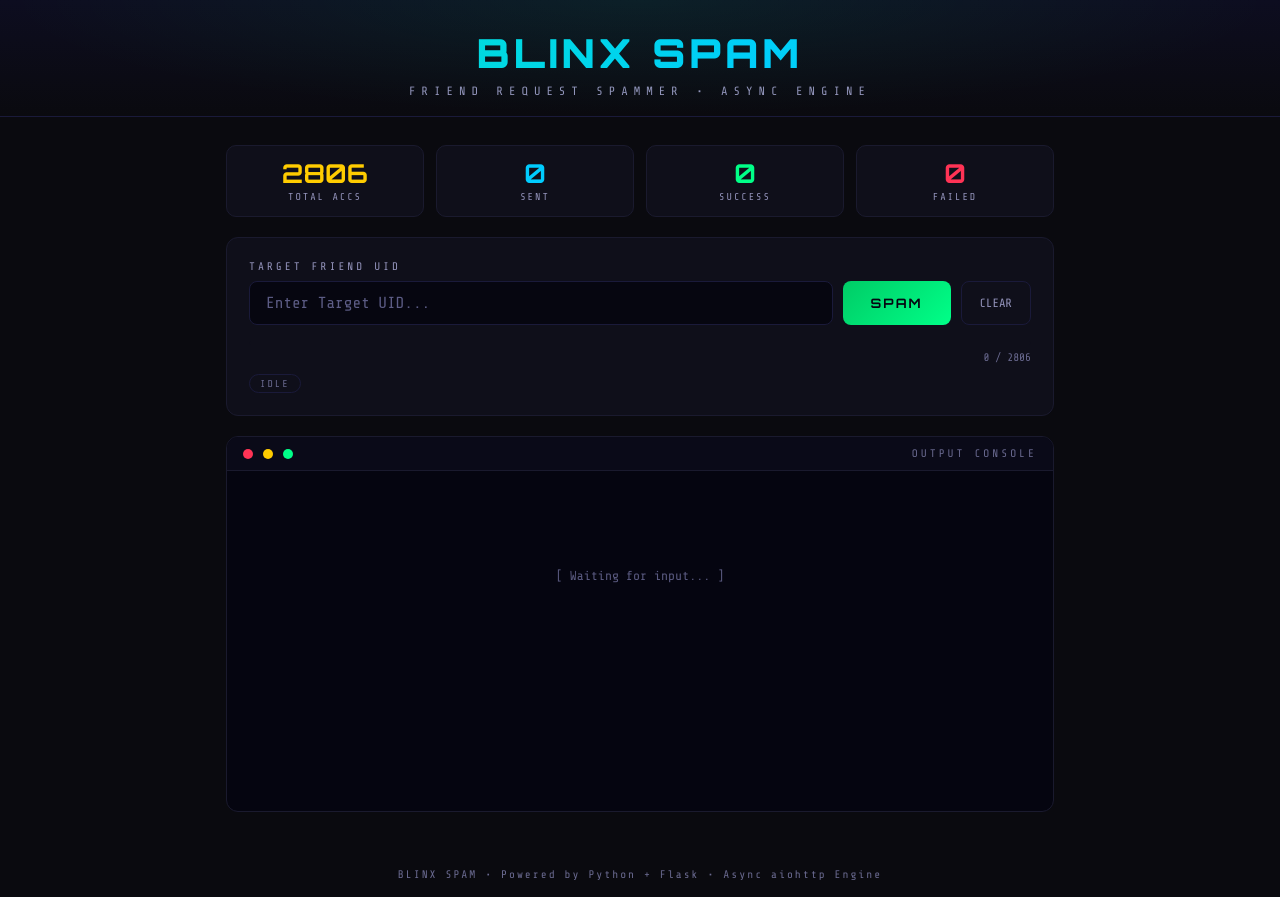
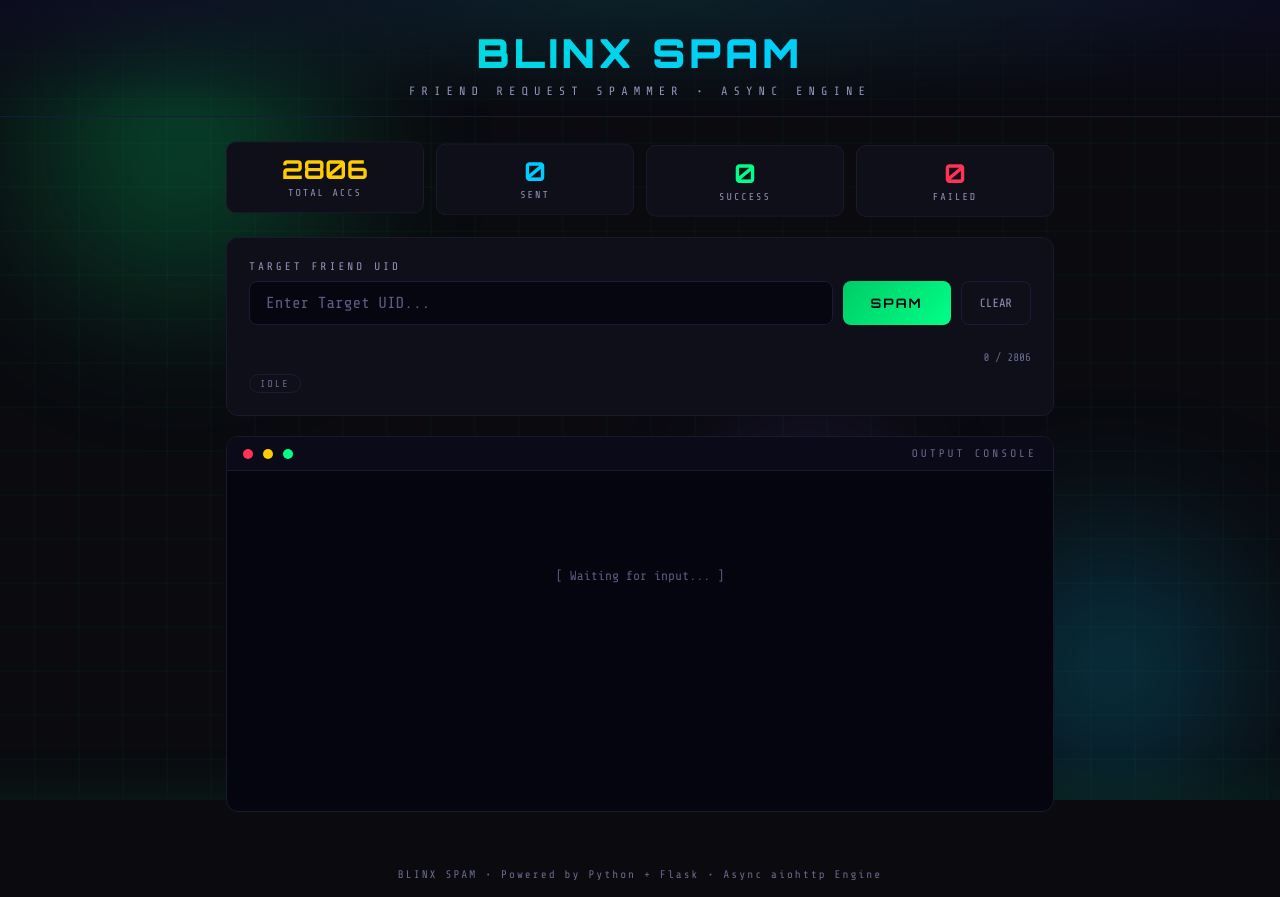
Before and after one commit to Tanyaku12/spam-request, a Flask app: page / in a window 1280 px wide. Run offline with Flask 3, Linux system fonts and the light colour scheme.

Commit message:
Add animated background and entrance animations to main view
Co-Authored-By: Claude Opus 4.8 (1M context) <noreply@anthropic.com>

```diff
--- a/templates/index.html
+++ b/templates/index.html
@@ -29,6 +29,110 @@
       display: flex;
       flex-direction: column;
       align-items: center;
+      position: relative;
+      overflow-x: hidden;
+    }
+
+    /* ── ANIMATED BACKGROUND ── */
+    .bg-fx {
+      position: fixed;
+      inset: 0;
+      z-index: -1;
+      overflow: hidden;
+      pointer-events: none;
+    }
+
+    .bg-fx .orb {
+      position: absolute;
+      border-radius: 50%;
+      filter: blur(70px);
+      opacity: .35;
+    }
+
+    .orb-1 {
+      width: 380px; height: 380px;
+      background: radial-gradient(circle, #00ff88, transparent 70%);
+      top: -80px; left: -60px;
+      animation: float1 18s ease-in-out infinite;
+    }
+
+    .orb-2 {
+      width: 320px; height: 320px;
+      background: radial-gradient(circle, #00ccff, transparent 70%);
+      bottom: -60px; right: -40px;
+      animation: float2 22s ease-in-out infinite;
+    }
+
+    .orb-3 {
+      width: 260px; height: 260px;
+      background: radial-gradient(circle, #7a5cff, transparent 70%);
+      top: 45%; left: 55%;
+      animation: float3 26s ease-in-out infinite;
+    }
+
+    @keyframes float1 {
+      0%,100% { transform: translate(0,0) scale(1); }
+      50%     { transform: translate(60px, 40px) scale(1.15); }
+    }
+    @keyframes float2 {
+      0%,100% { transform: translate(0,0) scale(1); }
+      50%     { transform: translate(-70px, -50px) scale(1.2); }
+    }
+    @keyframes float3 {
+      0%,100% { transform: translate(0,0) scale(1); opacity:.25; }
+      50%     { transform: translate(-50px, 60px) scale(.85); opacity:.4; }
+    }
+
+    /* moving grid */
+    .bg-fx .grid {
+      position: absolute;
+      inset: -50%;
+      background-image:
+        linear-gradient(rgba(0,255,136,.05) 1px, transparent 1px),
+        linear-gradient(90deg, rgba(0,255,136,.05) 1px, transparent 1px);
+      background-size: 44px 44px;
+      animation: gridmove 20s linear infinite;
+    }
+
+    @keyframes gridmove {
+      0%   { transform: translate(0,0); }
+      100% { transform: translate(44px,44px); }
+    }
+
+    /* scanline sweeping down */
+    .bg-fx .scanline {
+      position: absolute;
+      left: 0; right: 0; height: 140px;
+      background: linear-gradient(180deg, transparent, rgba(0,255,136,.06), transparent);
+      animation: scan 7s linear infinite;
+    }
+
+    @keyframes scan {
+      0%   { top: -140px; }
+      100% { top: 100%; }
+    }
+
+    /* ── ENTRANCE ANIMATIONS ── */
+    @keyframes rise {
+      from { opacity: 0; transform: translateY(24px); }
+      to   { opacity: 1; transform: translateY(0); }
+    }
+
+    .reveal { opacity: 0; animation: rise .7s ease forwards; }
+    .reveal.d1 { animation-delay: .05s; }
+    .reveal.d2 { animation-delay: .18s; }
+    .reveal.d3 { animation-delay: .31s; }
+    .reveal.d4 { animation-delay: .44s; }
+
+    /* subtle idle float on stat cards */
+    .stats-bar .stat-card { animation: cardfloat 5s ease-in-out infinite; }
+    .stats-bar .stat-card:nth-child(2) { animation-delay: .6s; }
+    .stats-bar .stat-card:nth-child(3) { animation-delay: 1.2s; }
+    .stats-bar .stat-card:nth-child(4) { animation-delay: 1.8s; }
+
+    @keyframes cardfloat {
+      0%,100% { transform: translateY(0); }
+      50%     { transform: translateY(-5px); }
     }
 
     /* ── HEADER ── */
@@ -399,7 +503,16 @@
   <div class="loader-text">Initializing Engine...</div>
 </div>
 
-<header>
+<!-- ANIMATED BACKGROUND -->
+<div class="bg-fx">
+  <div class="grid"></div>
+  <div class="orb orb-1"></div>
+  <div class="orb orb-2"></div>
+  <div class="orb orb-3"></div>
+  <div class="scanline"></div>
+</div>
+
+<header class="reveal d1">
   <div class="logo">BLINX SPAM</div>
   <div class="subtitle">Friend Request Spammer &bull; Async Engine</div>
 </header>
@@ -407,7 +520,7 @@
 <main>
 
   <!-- STATS -->
-  <div class="stats-bar">
+  <div class="stats-bar reveal d2">
     <div class="stat-card">
       <div class="val val-total" id="s-total">{{ total }}</div>
       <div class="lbl">Total Accs</div>
@@ -427,7 +540,7 @@
   </div>
 
   <!-- FORM -->
-  <div class="form-panel">
+  <div class="form-panel reveal d3">
     <label>Target Friend UID</label>
     <div class="input-row">
       <input id="uid-input" type="text" inputmode="numeric" pattern="[0-9]*" placeholder="Enter Target UID..."/>
@@ -444,7 +557,7 @@
   </div>
 
   <!-- CONSOLE -->
-  <div class="console-wrap">
+  <div class="console-wrap reveal d4">
     <div class="console-header">
       <div class="dot dot-r"></div>
       <div class="dot dot-y"></div>
```
